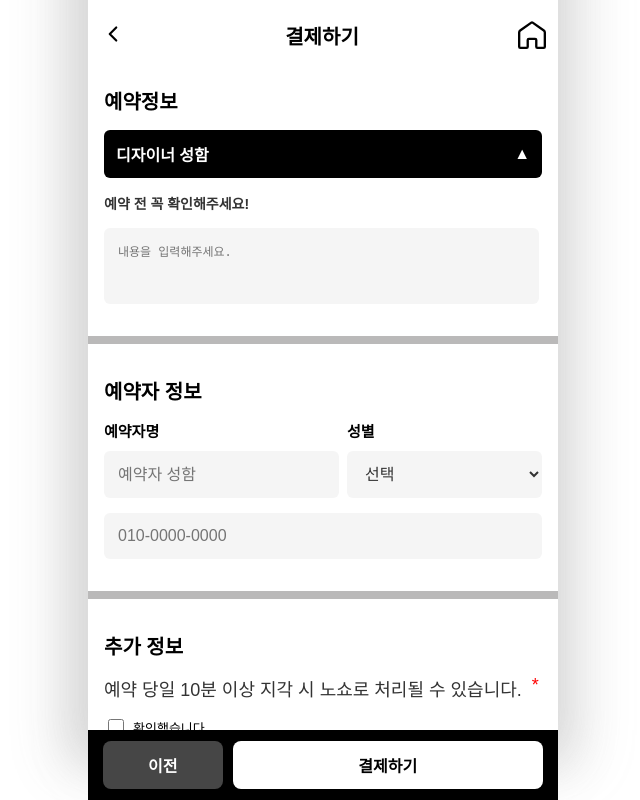
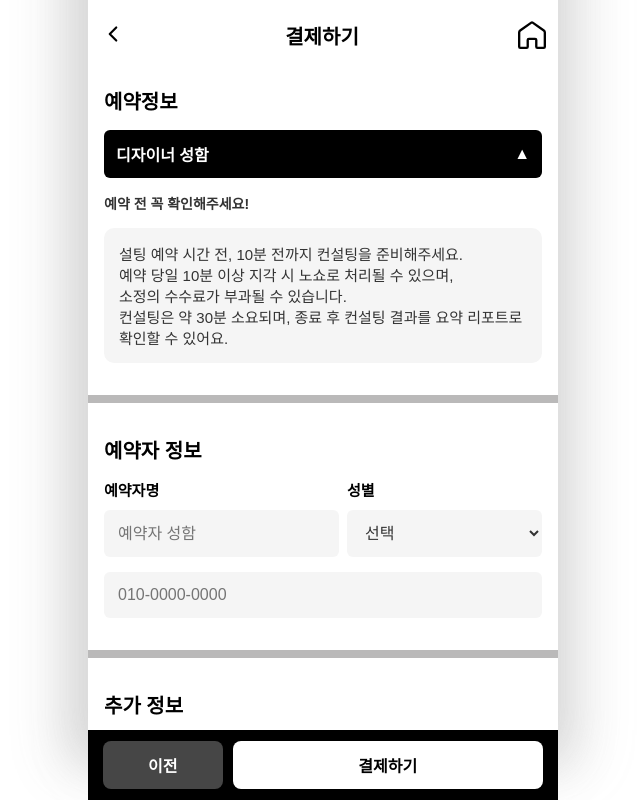
Before and after one commit to 2025-BLAYBUS-TEAM-hairGGmalza/hairGGmalza-client, a Next.js app: page /designer/1/payment in a window 1280 px wide. Shown: the whole page, without its empty margins (317-957 px from the left). Built offline with nearby package versions, Linux system fonts and the light colour scheme; a web font is replaced by a local one.

Commit message:
FEAT: 결제페이지 디자인 수정

```diff
--- a/src/app/designer/[id]/page.tsx
+++ b/src/app/designer/[id]/page.tsx
@@ -88,7 +88,7 @@ const DesignerPage = () => {
       // 쿼리스트링 생성 후 이동
       const url = `/designer/${id}/payment?date=${formattedDate}&time=${selectedTime}&type=${selectedConsultingType}&price=${selectedPrice}`;
       console.log(url);
-      // router.push(`/designer/${id}/payment?date=${formattedDate}&time=${selectedTime}&type=${selectedConsultingType}&price=${selectedPrice}`);
+      router.push(`/designer/${id}/payment?date=${formattedDate}&time=${selectedTime}&type=${selectedConsultingType}&price=${selectedPrice}`);
 
    };
 
--- a/src/components/payment/ResevationForm.tsx
+++ b/src/components/payment/ResevationForm.tsx
@@ -96,11 +96,11 @@ const ReservationForm: React.FC = () => {
           <SectionTitle>예약정보</SectionTitle>
           <HairDesignerDropdown />
           <Label>예약 전 꼭 확인해주세요!</Label>
-          <TextArea
-            placeholder="내용을 입력해주세요."
-            value={notes}
-            onChange={(e) => setNotes(e.target.value)}
-          />
+          <Notice>
+            설팅 예약 시간 전, 10분 전까지 컨설팅을 준비해주세요. <br/>
+            예약 당일 10분 이상 지각 시 노쇼로 처리될 수 있으며, <br/>소정의 수수료가 부과될 수 있습니다. <br/>
+            컨설팅은 약 30분 소요되며, 종료 후 컨설팅 결과를 요약 리포트로 확인할 수 있어요.<br/>
+          </Notice>
         </SectionContainer>
 
         <Divider />
@@ -423,3 +423,12 @@ const AccountInput = styled.input`
   background: #f7f7f7;
   color: #999;
 `;
+
+const Notice = styled.div`
+  font-size: 1.5rem;
+  color: #333;
+  background-color: #f5f5f5;
+  padding: 1.5rem;
+  border-radius: 1rem;
+  box-sizing: border-box;
+`;
```
